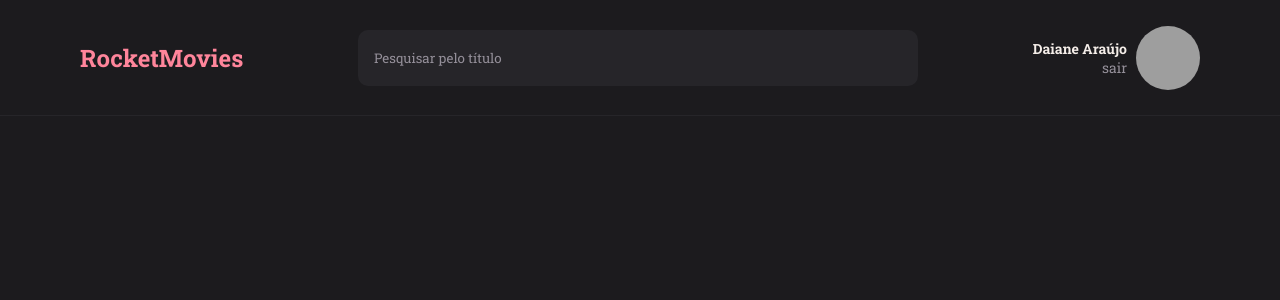
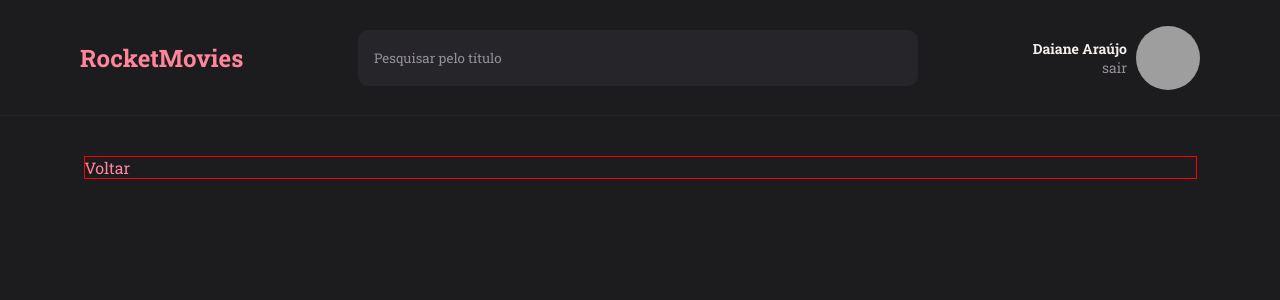
Before and after one commit to araujodai/RocketMovies, a React (Vite) app: page / in a window 1280 px wide. Shown: the top 300 px of the page. Built offline with nearby package versions, Linux system fonts and the light colour scheme; grey boxes are pictures that could not be loaded.

Commit message:
add react-icons

```diff
--- a/package.json
+++ b/package.json
@@ -11,6 +11,8 @@
   "dependencies": {
     "react": "^18.2.0",
     "react-dom": "^18.2.0",
+    "react-icons": "^4.8.0",
+    "react-router-dom": "^6.10.0",
     "styled-components": "^5.3.9"
   },
   "devDependencies": {
--- /dev/null
+++ b/src/components/Main/index.jsx
@@ -0,0 +1,9 @@
+import { Container } from "./styles";
+
+export function Main() {
+  return (
+    <Container>
+      <a href="/">Voltar</a>
+    </Container>
+  );
+};
--- /dev/null
+++ b/src/components/Main/styles.js
@@ -0,0 +1,12 @@
+import styled from "styled-components";
+
+export const Container = styled.main`
+    max-width: 1113px;
+    margin: 4rem auto;
+    border: 1px solid red;
+
+    a {
+      font-size: 1.6rem;
+      color: ${({ theme }) => theme.COLORS.PRIMARY_COLOR};
+    }
+`;
--- a/src/pages/Preview/index.jsx
+++ b/src/pages/Preview/index.jsx
@@ -1,4 +1,5 @@
 import { Header } from "../../components/Header";
+import { Main } from "../../components/Main";
 
 import { Container } from "./styles";
 
@@ -6,6 +7,19 @@
   return (
     <Container>
       <Header />
+
+      <Main>
+        <a href="/">Voltar</a>
+        <div>
+          <h1>Interestellar</h1>
+          <p>
+            Pragas nas colheitas fizeram a civilização humana regredir para uma sociedade agrária em futuro de data desconhecida. Cooper, ex-piloto da NASA, tem uma fazenda com sua família. Murphy, a filha de dez anos de Cooper, acredita que seu quarto está assombrado por um fantasma que tenta se comunicar com ela. Pai e filha descobrem que o "fantasma" é uma inteligência desconhecida que está enviando mensagens codificadas através de radiação gravitacional, deixando coordenadas em binário que os levam até uma instalação secreta da NASA liderada pelo professor John Brand. O cientista revela que um buraco de minhoca foi aberto perto de Saturno e que ele leva a planetas que podem oferecer condições de sobrevivência para a espécie humana. As "missões Lázaro" enviadas anos antes identificaram três planetas potencialmente habitáveis orbitando o buraco negro Gargântua: Miller, Edmunds e Mann – nomeados em homenagem aos astronautas que os pesquisaram. Brand recruta Cooper para pilotar a nave espacial Endurance e recuperar os dados dos astronautas; se um dos planetas se mostrar habitável, a humanidade irá seguir para ele na instalação da NASA, que é na realidade uma enorme estação espacial. A partida de Cooper devasta Murphy.
+
+            Além de Cooper, a tripulação da Endurance é formada pela bióloga Amelia, filha de Brand; o cientista Romilly, o físico planetário Doyle, além dos robôs TARS e CASE. Eles entram no buraco de minhoca e se dirigem a Miller, porém descobrem que o planeta possui enorme dilatação gravitacional temporal por estar tão perto de Gargântua: cada hora na superfície equivale a sete anos na Terra. Eles entram em Miller e descobrem que é inóspito já que é coberto por um oceano raso e agitado por ondas enormes. Uma onda atinge a tripulação enquanto Amelia tenta recuperar os dados de Miller, matando Doyle e atrasando a partida. Ao voltarem para a Endurance, Cooper e Amelia descobrem que 23 anos se passaram.
+
+          </p>
+        </div>
+      </Main>
     </Container>
   );
 };
--- a/src/pages/Preview/styles.js
+++ b/src/pages/Preview/styles.js
@@ -1,4 +1,12 @@
 import styled from "styled-components";
 
 export const Container = styled.div`
+  > main {
+    /* max-width: 1113px;
+    margin: 0 auto; */
+
+    div {
+      overflow-y: scroll;
+    }
+  }
 `;
--- a/src/styles/global.js
+++ b/src/styles/global.js
@@ -17,6 +17,7 @@
 
     font-size: 1.6rem;
     -webkit-font-smoothing: antialiased;
+    /* padding: 0 8rem; */
   }
 
   body, input, button, textarea {
```
Also changed, not shown: 1 other file (tests, documents, lock files or other folders).
